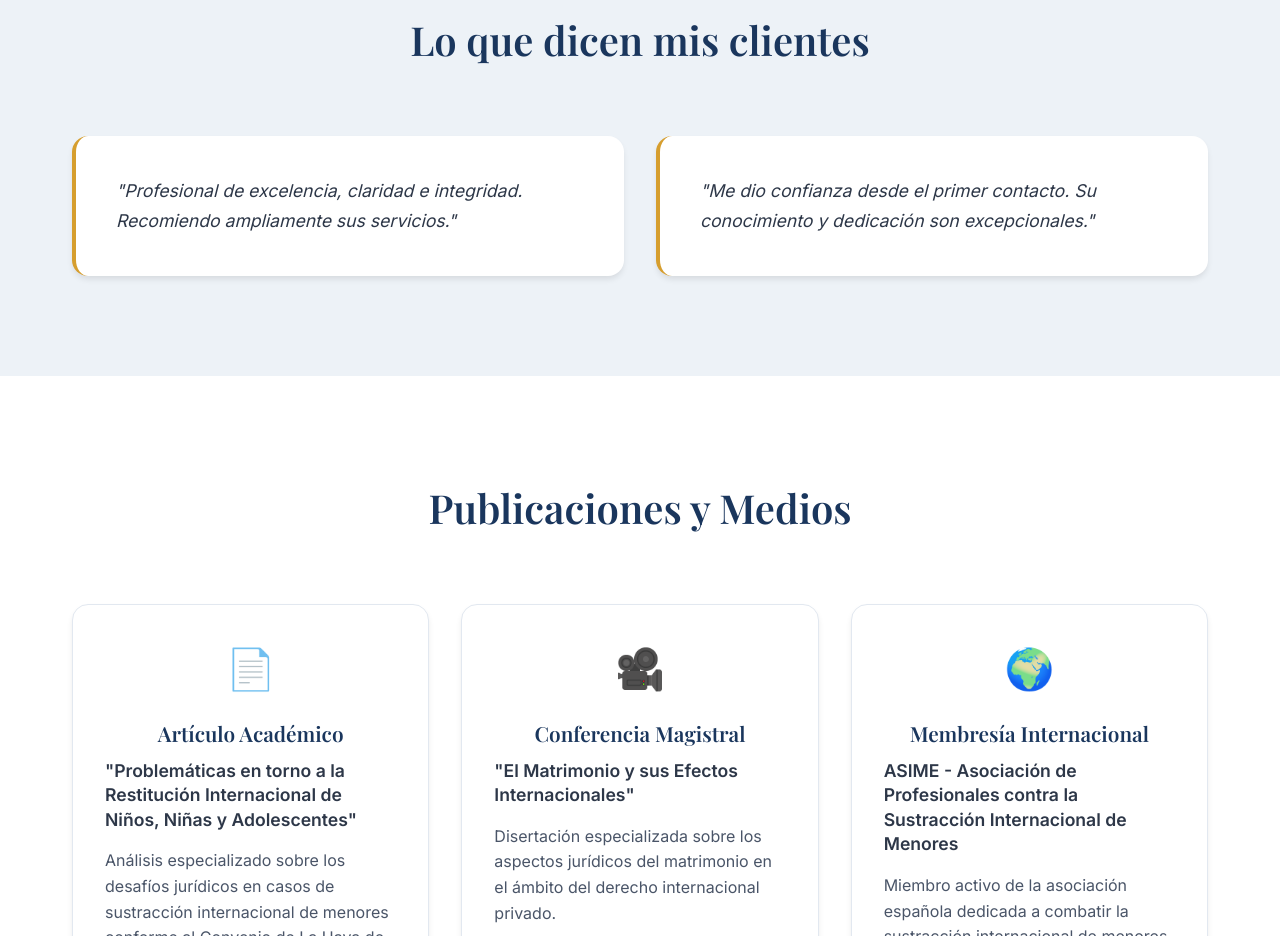
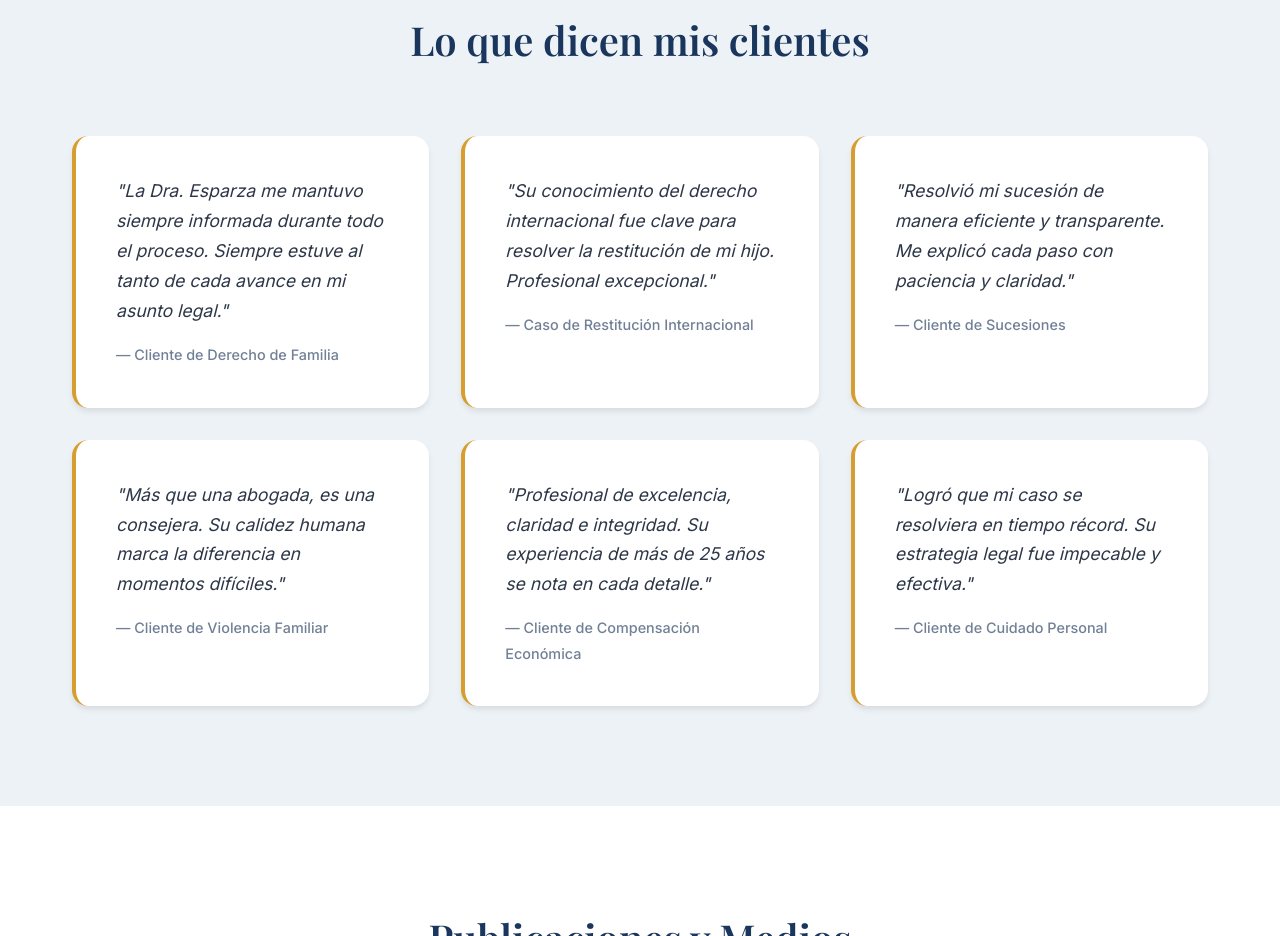
Before and after one commit to ElazarPimentel/draandreaesparza-com, a React (Vite) app: page / in a window 1280 px wide. Shown: the part 4260-5196 px from the top of the page. Built offline with nearby package versions, Linux system fonts and the light colour scheme.

Commit message:
2025-09-18-2341

```diff
--- a/src/App.css
+++ b/src/App.css
@@ -473,6 +473,14 @@ body {
   font-size: 1.1rem;
   line-height: 1.7;
   color: var(--text-dark);
+  margin-bottom: 1rem;
+}
+
+.testimonial cite {
+  font-size: 0.9rem;
+  color: var(--text-muted);
+  font-style: normal;
+  font-weight: 500;
 }
 
 /* Publications Section */
--- a/src/App.jsx
+++ b/src/App.jsx
@@ -184,10 +184,28 @@ function App() {
           <h2>Lo que dicen mis clientes</h2>
           <div className="testimonials-grid">
             <blockquote className="testimonial">
-              <p>"Profesional de excelencia, claridad e integridad. Recomiendo ampliamente sus servicios."</p>
+              <p>"La Dra. Esparza me mantuvo siempre informada durante todo el proceso. Siempre estuve al tanto de cada avance en mi asunto legal."</p>
+              <cite>— Cliente de Derecho de Familia</cite>
             </blockquote>
             <blockquote className="testimonial">
-              <p>"Me dio confianza desde el primer contacto. Su conocimiento y dedicación son excepcionales."</p>
+              <p>"Su conocimiento del derecho internacional fue clave para resolver la restitución de mi hijo. Profesional excepcional."</p>
+              <cite>— Caso de Restitución Internacional</cite>
+            </blockquote>
+            <blockquote className="testimonial">
+              <p>"Resolvió mi sucesión de manera eficiente y transparente. Me explicó cada paso con paciencia y claridad."</p>
+              <cite>— Cliente de Sucesiones</cite>
+            </blockquote>
+            <blockquote className="testimonial">
+              <p>"Más que una abogada, es una consejera. Su calidez humana marca la diferencia en momentos difíciles."</p>
+              <cite>— Cliente de Violencia Familiar</cite>
+            </blockquote>
+            <blockquote className="testimonial">
+              <p>"Profesional de excelencia, claridad e integridad. Su experiencia de más de 25 años se nota en cada detalle."</p>
+              <cite>— Cliente de Compensación Económica</cite>
+            </blockquote>
+            <blockquote className="testimonial">
+              <p>"Logró que mi caso se resolviera en tiempo récord. Su estrategia legal fue impecable y efectiva."</p>
+              <cite>— Cliente de Cuidado Personal</cite>
             </blockquote>
           </div>
         </div>
@@ -209,7 +227,7 @@ function App() {
               </div>
               <div className="publication-actions">
                 <a
-                  href="/PROBLEMATICAS EN TORNO A LA RESTITUCION INTERNACIONAL DE NIÑOS, NIÑAS Y ADOLESCENTES7911.pdf"
+                  href="/problematicas-en-torno-a-la-restitucion-internacional-de-ninos-ninas-y-adolescentes7911.pdf"
                   target="_blank"
                   className="download-btn"
                   download
```
Also changed, not shown: 1 other file (tests, documents, lock files or other folders).
